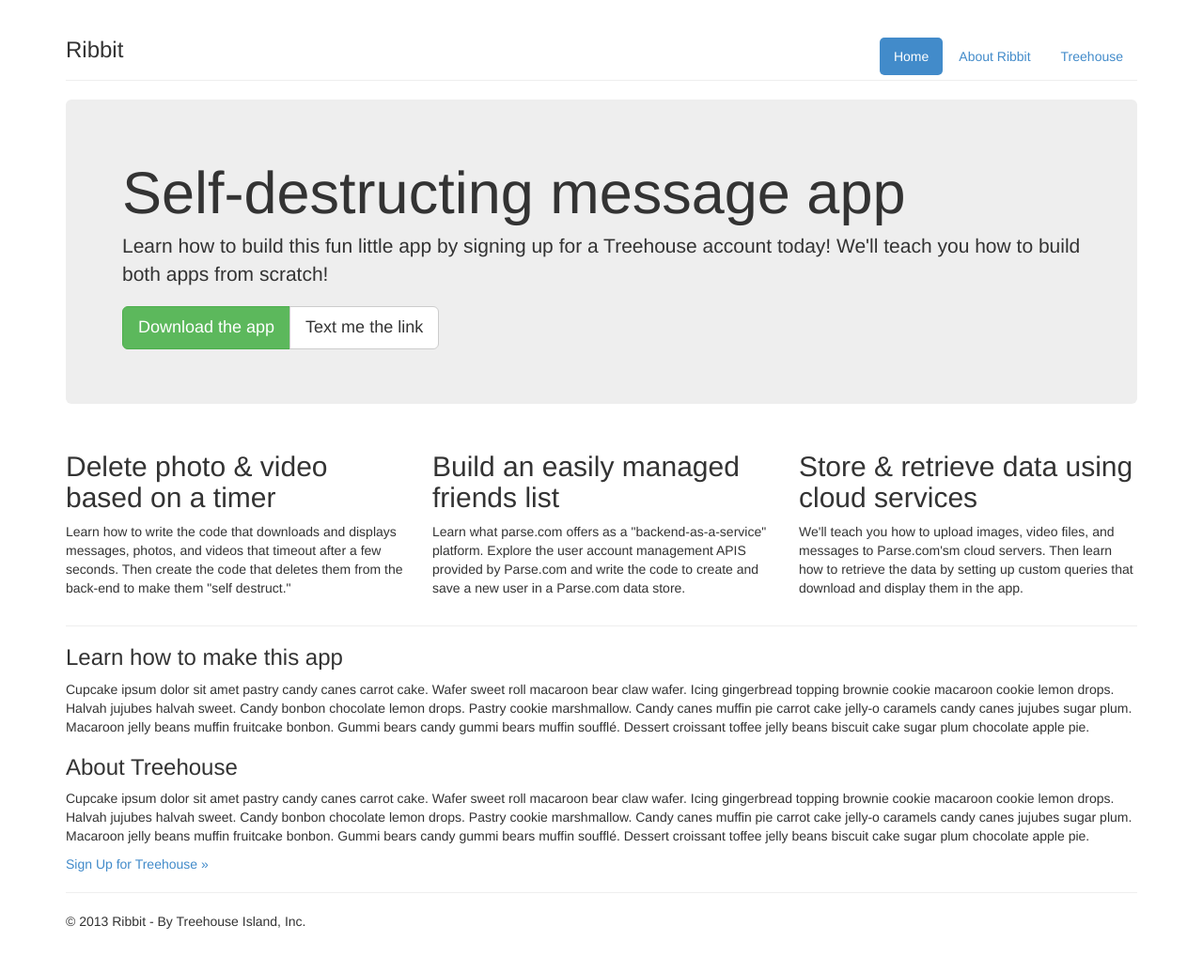
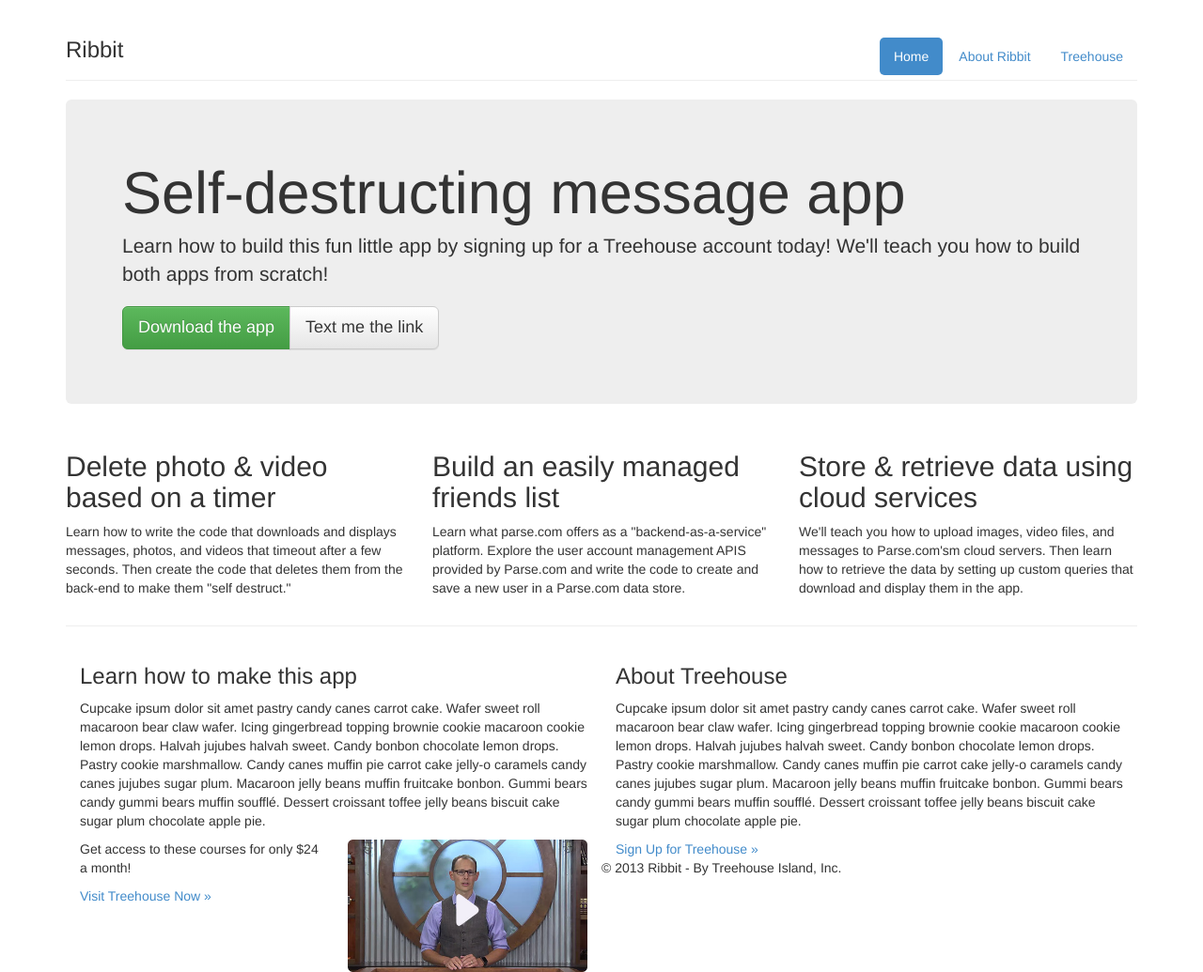
Before and after one commit to ThinkPinkCode/bootstrapPractice, a plain HTML site: page index.html in a window 1280 px wide. Shown: the whole page at 94% size. Before the commit the page ends 1001 px from the top, so only its background shows below. Drawn offline with Linux system fonts and the light colour scheme.

Commit message:
readjusted columns

```diff
--- /dev/null
+++ b/css/my-styles.css
@@ -0,0 +1,2 @@
+/* Layout
+================================= */
--- a/index.html
+++ b/index.html
@@ -4,6 +4,8 @@
     <title>Ribbit - A Treehouse Project</title>
     <meta name="viewport" content="width=device-width, initial-scale=1.0">
     <link href="css/bootstrap.min.css" rel="stylesheet" media="screen">
+    <link href="css/bootstrap-theme.min.css" rel="stylesheet" media="screen">
+    <link href="css/my-styles.css" rel="stylesheet" media="screen">
     <!-- HTML5 shim and Respond.js IE8 support of HTML5 elements and media queries -->
     <!--[if lt IE 9]>
     <script src="../../assets/js/html5shiv.js"></script>
@@ -27,7 +29,7 @@
             you how to build both apps from scratch!</p>
         <p class="btn-group">
             <a class="btn btn-success btn-lg" href="#">Download the app</a>
-            <a class="btn btn-default btn-lg" href="#">Text me the link</a>
+            <a class="btn btn-default btn-lg hidden-xs" href="#">Text me the link</a>
         </p>
     </div>
 
@@ -55,7 +57,7 @@
     <hr>
 
     <div>
-        <div>
+        <div class="col-sm-6 hidden-xs">
             <h3>Learn how to make this app</h3>
             <p>Cupcake ipsum dolor sit amet pastry candy canes carrot cake. Wafer sweet roll macaroon bear claw wafer.
                 Icing gingerbread topping brownie cookie macaroon cookie lemon drops. Halvah jujubes halvah sweet. Candy
@@ -64,6 +66,19 @@
                 gummi bears muffin soufflé. Dessert croissant toffee jelly beans biscuit cake sugar plum chocolate apple
                 pie.</p>
 
+            <div class="row">
+                <div class="col-sm-6 col-md-push-6">
+                    <img class="img-responsive" src="img/thumb.jpg">
+                </div>
+                <div class="col-sm-6 col-md-pull-6">
+                    <p>Get access to these courses for only $24 a month!</p>
+                    <a href="#">Visit Treehouse Now &raquo;</a>
+                </div>
+            </div>
+
+        </div>
+
+        <div class="col-sm-6">
             <h3>About Treehouse</h3>
             <p>Cupcake ipsum dolor sit amet pastry candy canes carrot cake. Wafer sweet roll macaroon bear claw wafer.
                 Icing gingerbread topping brownie cookie macaroon cookie lemon drops. Halvah jujubes halvah sweet. Candy
```
Also changed, not shown: code-snippets.html (added, +9 -0 lines), img/thumb.jpg (added).
